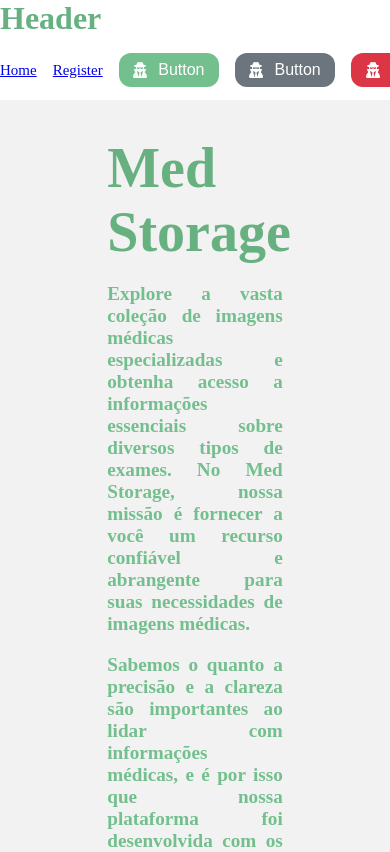
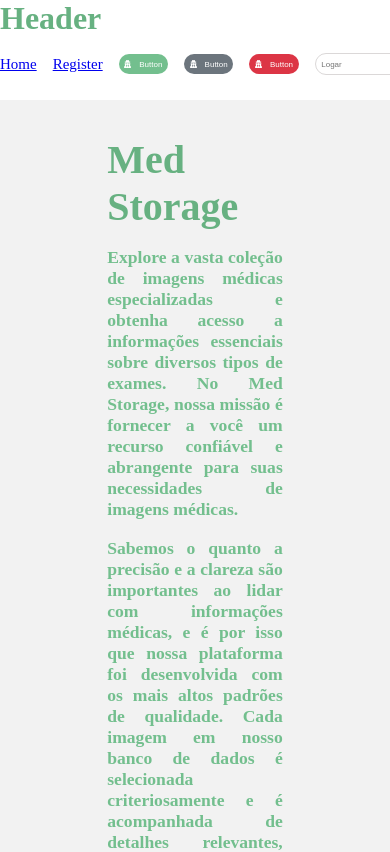
Before and after one commit to matheusssilva991/med-storage-front-v2, a Vue app: page / in a window 390 px wide. Shown: the top 852 px of the page. Built offline with nearby package versions, Linux system fonts and the light colour scheme.

Commit message:
fix: button component feat: input component

```diff
--- a/src/assets/css/base.css
+++ b/src/assets/css/base.css
@@ -21,4 +21,5 @@
   /* Input */
   --color-border-input: #dbd8d8;
   --color-background-input: #ffff;
+  --color-input-placeholder: #dbd8d8;
 }
--- a/src/assets/css/main.css
+++ b/src/assets/css/main.css
@@ -29,27 +29,3 @@ h1 {
 p {
   font-family: Montserrat light;
 }
-
-.input-base {
-  border: 1px solid var(--color-border-input);
-  border-radius: var(--border-radius);
-  color: #8a8a8a;
-  background-color: var(--color-background-input);
-  padding: 0.5rem 0.7rem;
-  font-size: 1rem;
-  display: flex;
-  align-items: center;
-  justify-content: space-between;
-  gap: 10px;
-  /* box-shadow: 0.6px 1.1px 1.1px hsl(0deg 0% 0% / 0.48); */
-}
-
-.input-base:focus {
-  border: 1px solid var(--color-text);
-  color:var(--color-text);
-  outline: none;
-}
-
-.input-base:focus::placeholder {
-  color: var(--color-text);
-}
--- a/src/components/ButtonComp.vue
+++ b/src/components/ButtonComp.vue
@@ -36,15 +36,29 @@ const props = defineProps({
 
 <style scoped>
 button {
-    width: fit-content;
+    width: 100%;
+    display: flex;
+    align-items: center;
+    justify-content: center;
     border-radius: var(--border-radius);
-    padding: 0.5rem 0.9rem;
+    padding: 0.5rem 0.5rem;
     cursor: pointer;
     font-size: 1rem;
-    display: flex;
-    align-items: center;
-    justify-content: space-between;
-    gap: 0.7rem;
+    gap: 0.5rem;
+}
+
+@media only screen and (max-width: 1023px) {
+    button {
+        font-size: 0.8rem;
+        padding: 0.4rem 0.4rem;
+    }
+}
+
+@media only screen and (max-width: 719px) {
+    button {
+        font-size: 0.5rem;
+        padding: 0.35rem 0.35rem;
+    }
 }
 
 /* Primary */
--- a/src/components/HeaderComp.vue
+++ b/src/components/HeaderComp.vue
@@ -4,12 +4,31 @@
         <div class="header-nav">
             <router-link to="/">Home</router-link>
             <router-link to="/register">Register</router-link>
-            <ButtonComp type="btn-primary" text="Button" icon="fa-solid fa-user-secret" @click="success"/>
-            <ButtonComp type="btn-secondary" text="Button" icon="fa-solid fa-user-secret" @click="info"/>
-            <ButtonComp type="btn-danger" text="Button" icon="fa-solid fa-user-secret" @click="error"/>
+            <ButtonComp class="button-container" type="btn-primary" text="Button" icon="fa-solid fa-user-secret" @click="success"/>
+            <ButtonComp class="button-container" type="btn-secondary" text="Button" icon="fa-solid fa-user-secret" @click="info"/>
+            <ButtonComp class="button-container" type="btn-danger" text="Button" icon="fa-solid fa-user-secret" @click="error"/>
+            <InputComp class="input-container" placeholder="Logar"/>
         </div>
     </header>
 </template>
+
+<script setup lang="ts">
+import ButtonComp from './ButtonComp.vue'
+import { toast } from 'vue3-toastify';
+import InputComp from './InputComp.vue';
+
+const success = () => {
+  toast.success('Logado com sucesso.');
+}
+
+const info = () => {
+  toast.info('Nada importante');
+}
+
+const error = () => {
+  toast.error('Erro ao logar.');
+}
+</script>
 
 <style scoped>
 
@@ -30,21 +49,12 @@
     gap: 1rem;
 }
 
-</style>
-
-<script setup lang="ts">
-import ButtonComp from './ButtonComp.vue'
-import { toast } from 'vue3-toastify';
-
-const success = () => {
-  toast.success('Logado com sucesso.');
+.button-container {
+  width: 100px;
 }
 
-const info = () => {
-  toast.info('Nada importante');
+.input-container {
+  width: 400px;
 }
 
-const error = () => {
-  toast.error('Erro ao logar.');
-}
-</script>
+</style>
--- /dev/null
+++ b/src/components/InputComp.vue
@@ -0,0 +1,62 @@
+<template>
+    <input :type="type" :value="value" :placeholder="placeholder">
+</template>
+
+<script setup lang="ts">
+import { ref } from 'vue';
+
+const value = ref('');
+
+const props = defineProps({
+    type: {
+        type: String,
+        default: 'text'
+    },
+    placeholder: {
+        type: String,
+        default: ''
+    }
+})
+
+</script>
+<style scoped>
+input {
+  border: 1px solid var(--color-border-input);
+  border-radius: var(--border-radius);
+  color: #8a8a8a;
+  background-color: var(--color-background-input);
+  padding: 0.5rem 0.5rem;
+  font-size: 1rem;
+  display: flex;
+  align-items: center;
+  justify-content: space-between;
+  gap: 10px;
+  width: 100%;
+  /* box-shadow: 0.6px 1.1px 1.1px hsl(0deg 0% 0% / 0.48); */
+}
+
+input:focus {
+  border: 1px solid var(--color-text);
+  color:var(--color-text);
+  outline: none;
+}
+
+input:focus::placeholder {
+  color: var(--color-input-placeholder);
+}
+
+@media only screen and (max-width: 1023px) {
+    input {
+        font-size: 0.8rem;
+        padding: 0.4rem 0.4rem;
+    }
+}
+
+@media only screen and (max-width: 719px) {
+    input {
+        font-size: 0.5rem;
+        padding: 0.35rem 0.35rem;
+    }
+}
+
+</style>
--- a/src/views/HomeView.vue
+++ b/src/views/HomeView.vue
@@ -78,6 +78,15 @@ p {
 }
 
 @media screen and (max-width: 700px) {
+    h1 {
+    font-size: 2.5rem;
+  }
+
+  p {
+    font-weight: 600;
+    font-size: 1.1rem;
+  }
+
 	.main-content {
     flex-direction: column;
   }
```
